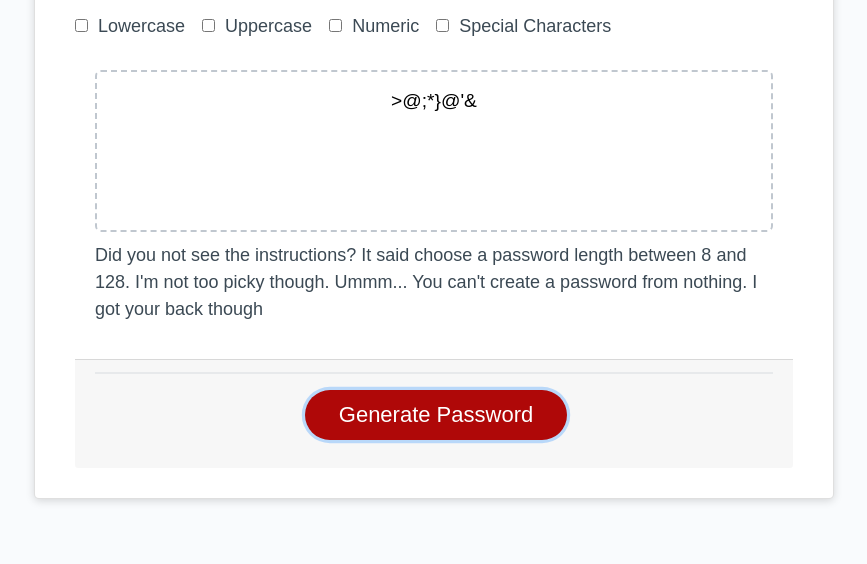
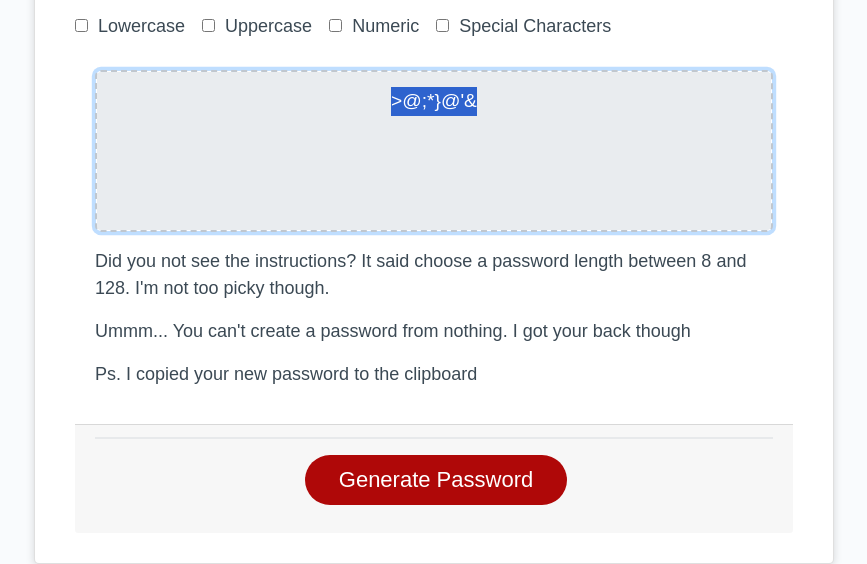
Before and after one commit to HeavensRegent/nb-w3-homework, a plain HTML site: page index.html in a window 1280 px wide. Both pictures are taken after typing "5" into the empty fields and a click on the button "Generate Password". Shown: the part 286-850 px from the top of the page, without its empty margins (206-1073 px from the left). Before the commit the page ends 800 px from the top, so only its background shows below. Drawn offline with nearby package versions, Linux system fonts and the light colour scheme.

Commit message:
added copying the password to the clipboard

```diff
--- a/index.html
+++ b/index.html
@@ -52,12 +52,16 @@
           </div>
         </div>
         <div class="card-body">
+          <div class="form-group has-feedback">
             <textarea
               readonly
               id="password"
               placeholder="Your Secure Password"
               aria-label="Generated Password"
+              class="form-control"
             ></textarea>
+            <i class="glyphicon glyphicon-user form-control-feedback"></i>
+          </div>
           <p class="errorMessage"></p>
         </div>
         <div class="card-footer">
--- a/script.js
+++ b/script.js
@@ -20,6 +20,9 @@ function writePassword() {
 	var passwordText = document.querySelector("#password");
 
 	passwordText.value = password;
+
+	copyToClipboard();
+	displayError("Ps. I copied your new password to the clipboard");
 }
 
 //Get all of the parameters for the password generation
@@ -90,15 +93,18 @@ function generatePassword(params) {
 }
 
 function displayError(errorMessage) {
-	if (errorMessage)
-		document.querySelector(".errorMessage").textContent += errorMessage;
-	else document.querySelector(".errorMessage").textContent = "";
+	if (errorMessage) {
+		var error = document.createElement("p");
+		error.textContent = errorMessage;
+		document.querySelector(".errorMessage").append(error);
+	} else document.querySelector(".errorMessage").innerHTML = "";
 }
 
 //Return a random character array
 function getRandomCharacterArray() {
 	var arrayNum = Math.floor(Math.random() * 4);
 
+	//Depending on the random number choose a different array
 	switch (arrayNum) {
 		case 0:
 			return lowercaseArray;
@@ -111,5 +117,19 @@ function getRandomCharacterArray() {
 	}
 }
 
+//Copy the password to the clipboard
+function copyToClipboard() {
+	/* Get the text field */
+	var copyText = document.getElementById("password");
+
+	/* Select the text field */
+	copyText.select();
+	copyText.setSelectionRange(0, 99999); /*For mobile devices*/
+
+	/* Copy the text inside the text field */
+	document.execCommand("copy");
+	window.getSelection().removeAllRanges();
+}
+
 // Add event listener to generate button
 generateBtn.addEventListener("click", writePassword);
```
Lines whose indentation alone changed are shown as unchanged.
